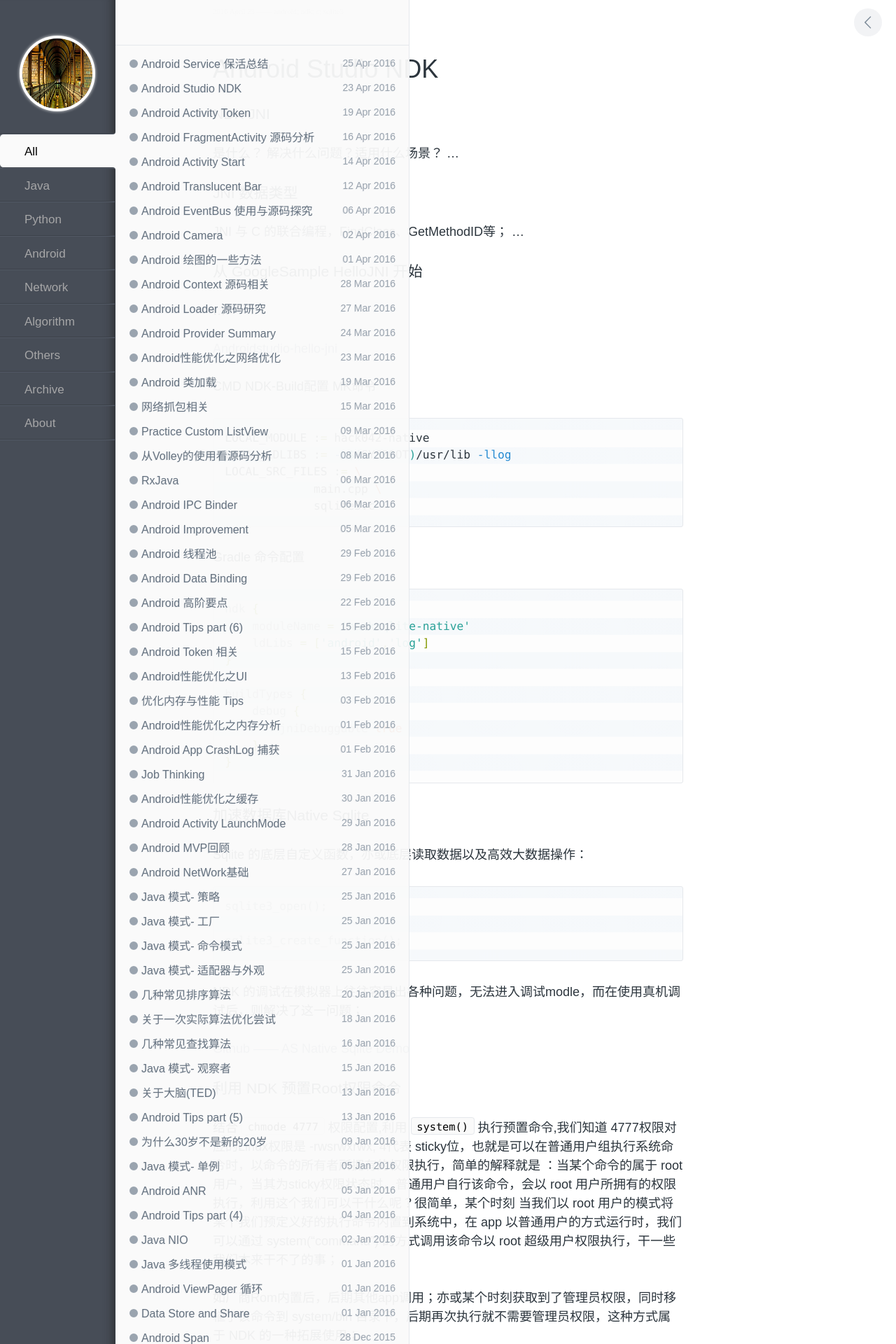
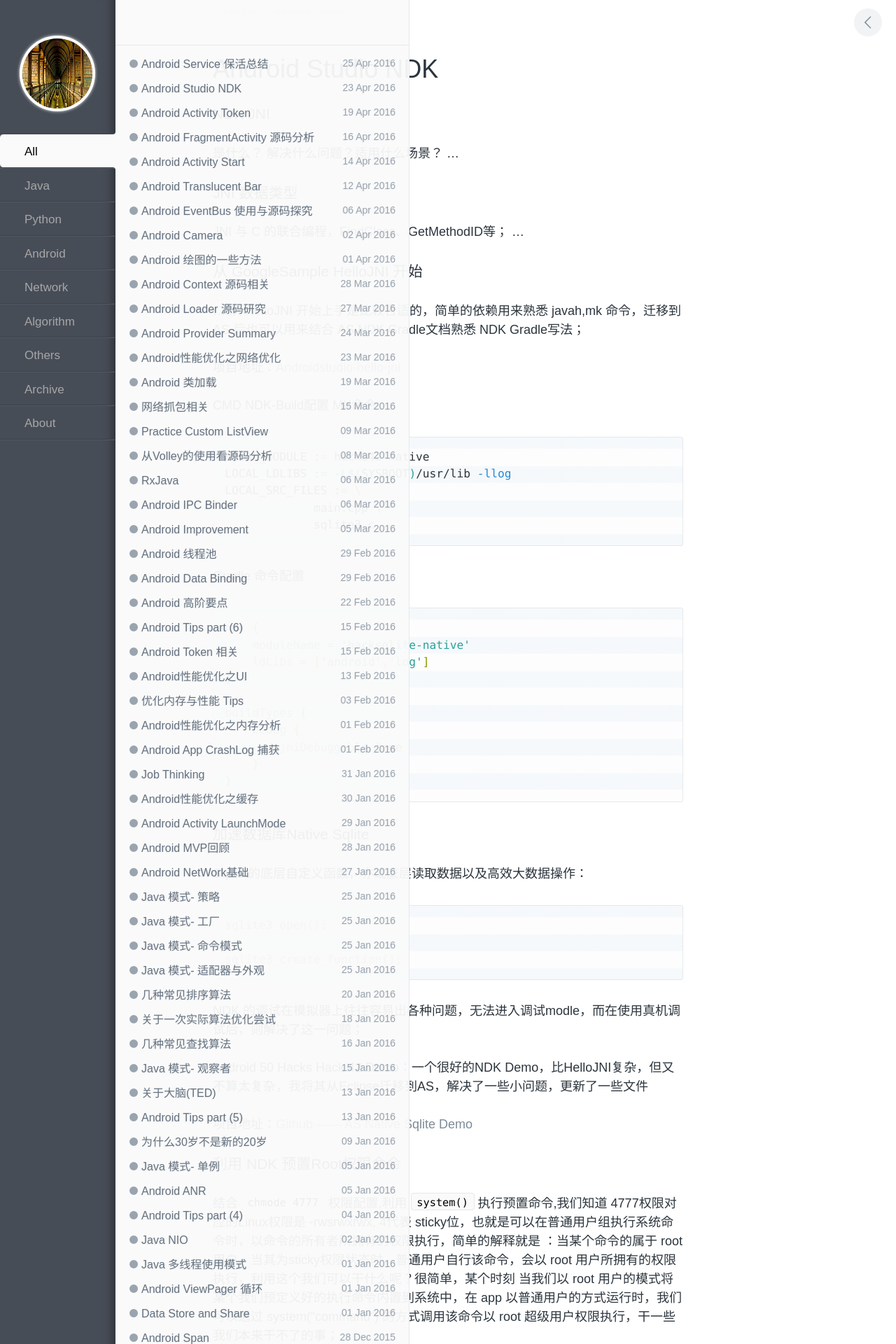
Before and after one commit to enlipan/enlipan.github.io, a Jekyll site: the page built from _posts/2016-04-23-android-as-ndk.md, in a window 1280 px wide. Shown: the top 1920 px of the page at 70% size. Built offline with Jekyll 4.4.1, drawn with Linux system fonts in a browser that asks for light colours; nearby versions of some CDN libraries; comment, search, counter and statistics services are not loaded.

Commit message:
modify pages android ndk

```diff
--- a/_posts/2016-04-23-android-as-ndk.md
+++ b/_posts/2016-04-23-android-as-ndk.md
@@ -23,8 +23,9 @@ JNI 与 C 的联合编程，FindClass、GetMethodID等；
 
 
 ...
+从 HelloJNI 开始上手是比较合适的，简单的依赖用来熟悉 javah,mk 命令，迁移到 AS 后也可以用来结合 AS NDK Gradle文档熟悉 NDK Gradle写法；
 
-[Androidstudio-hello-jni](https://github.com/itlipan/android-ndk/tree/master/hello-jni)
+项目地址：[Androidstudio-hello-jni](https://github.com/itlipan/android-ndk/tree/master/hello-jni)
 
 ####  CMD  NDK-Build配置 MK命令
 
@@ -72,7 +73,9 @@ sqlite3_create_function();
 
 NDK 的调试在模拟器上往往容易出各种问题，无法进入调试modle，而在使用真机调试后，则解决了这一问题；
 
-[Github —— AS Native Sqlite Demo](https://github.com/itlipan/hack042)
+Android 50 Hacks Hack 42 Demo：一个很好的NDK Demo，比HelloJNI复杂，但又不算太复杂，我将其从Eclipse迁移到AS，解决了一些小问题，更新了一些文件
+
+项目地址：[Github —— AS Native Sqlite Demo](https://github.com/itlipan/hack042)
 
 
 
```
